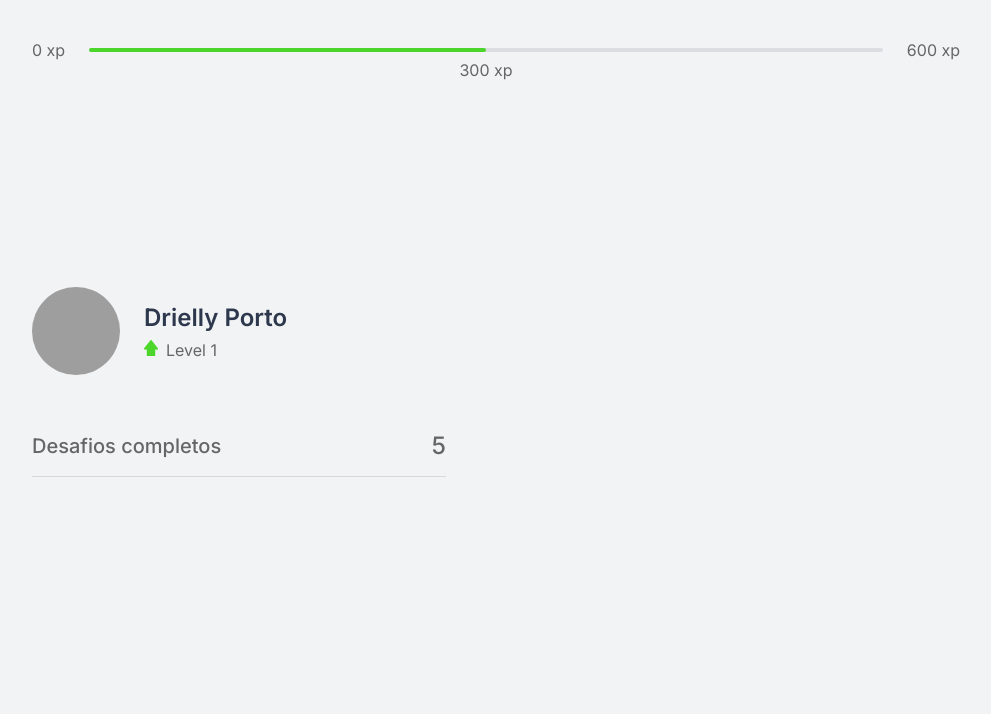
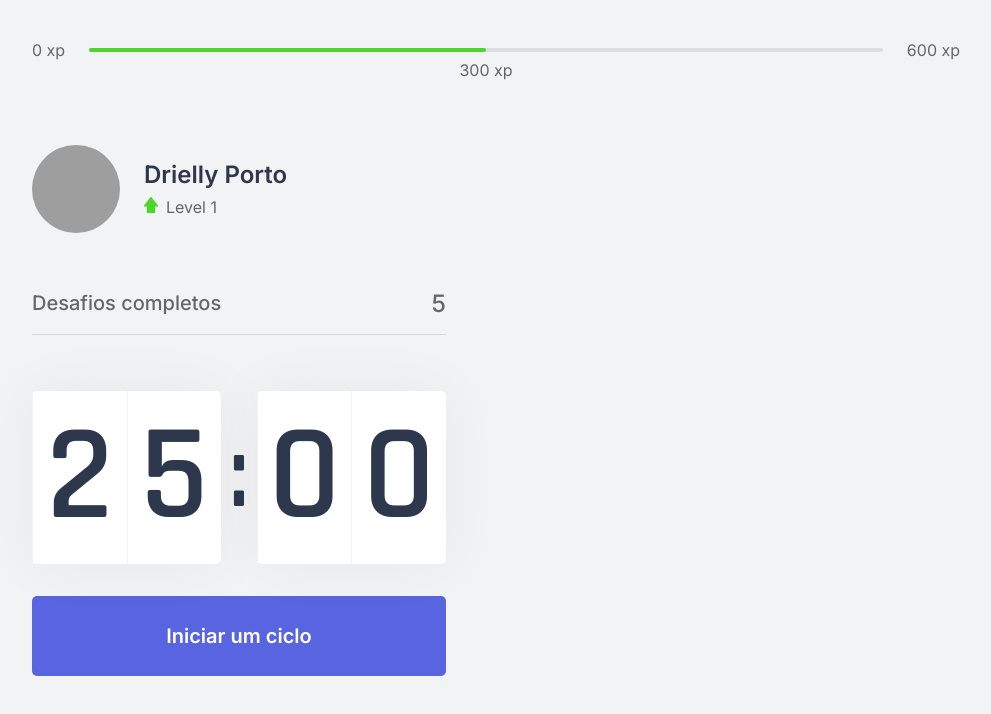
Before and after one commit to driellyps/focus-next-app, a Next.js app: page / in a window 1280 px wide. Shown: the top 714 px of the page, without its empty margins (144-1135 px from the left). Built offline with nearby package versions, Linux system fonts and the light colour scheme; grey boxes are pictures that could not be loaded.

Commit message:
add countdown component

```diff
--- /dev/null
+++ b/src/components/Countdown.tsx
@@ -0,0 +1,21 @@
+import styles from '../styles/components/Countdown.module.css'
+
+export function Countdown() {
+  return (
+    <div>
+      <div className={styles.countdownContainer}>
+        <div>
+          <span>2</span>
+          <span>5</span>
+        </div>
+        <span>:</span>
+        <div>
+          <span>0</span>
+          <span>0</span>
+        </div>
+      </div>
+
+      <button type="button" className={styles.countdownButton}>Iniciar um ciclo</button>
+    </div>
+  )
+}
--- a/src/pages/_document.tsx
+++ b/src/pages/_document.tsx
@@ -5,6 +5,8 @@
     return (
       <Html>
         <Head>
+          <link rel="shortcut icon" href="favicon.png" type="image/png"/>
+
           <link rel="preconnect" href="https://fonts.gstatic.com" />
           <link href="https://fonts.googleapis.com/css2?family=Inter:wght@400;500;600&family=Rajdhani:wght@600&display=swap" rel="stylesheet" />
         </Head>
--- a/src/pages/index.tsx
+++ b/src/pages/index.tsx
@@ -1,17 +1,24 @@
 import { CompletedChallenges } from '../components/CompletedChallenges';
+import { Countdown } from '../components/Countdown';
 import { ExperienceBar } from '../components/ExperienceBar';
 import { Profile } from '../components/Profile';
 import styles from '../styles/pages/Home.module.css';
+import Head from 'next/head';
 
 export default function Home() {
   return (
     <div className={styles.container}>
+      <Head>
+        <title>Início | MoveIt</title>
+      </Head>
+
       <ExperienceBar />
 
       <section>
         <div>
           <Profile />
           <CompletedChallenges />
+          <Countdown />
         </div>
         <div></div>
       </section>
--- /dev/null
+++ b/src/styles/components/Countdown.module.css
@@ -0,0 +1,59 @@
+.countdownContainer {
+  display: flex;
+  align-items: center;
+  font-family: 'Rajdhani';
+  font-weight: 600;
+  color: var(--title);
+}
+
+.countdownContainer > div {
+  flex: 1;
+  display: flex;
+  align-items: center;
+  justify-content: space-evenly;
+
+  background: var(--white);
+  box-shadow: 0 0 60px rgba(0, 0, 0, 0.05);
+  border-radius: 5px;
+  font-size: 8.5rem;
+  text-align: center;
+}
+
+.countdownContainer > div span {
+  flex: 1;
+}
+
+.countdownContainer > div span:first-child {
+  border-right: 1px solid #f0f1f3
+}
+
+.countdownContainer > div span:first-child {
+  border-left: 1px solid #f0f1f3
+}
+
+.countdownContainer > span {
+  font-size: 6.25rem;
+  margin: 0 0.5rem;
+}
+
+.countdownButton {
+  width: 100%;
+  height: 5rem;
+  margin-top: 2rem;
+
+  display: flex;
+  align-items: center;
+  justify-content: center;
+
+  border: 0;
+  border-radius: 5px;
+  background: var(--blue);
+  color: var(--white);
+  font-size: 1.25rem;
+  font-weight: 600;
+  transition: background-color .2s;
+}
+
+.countdownButton:hover {
+  background: var(--blue-dark);
+}
```
